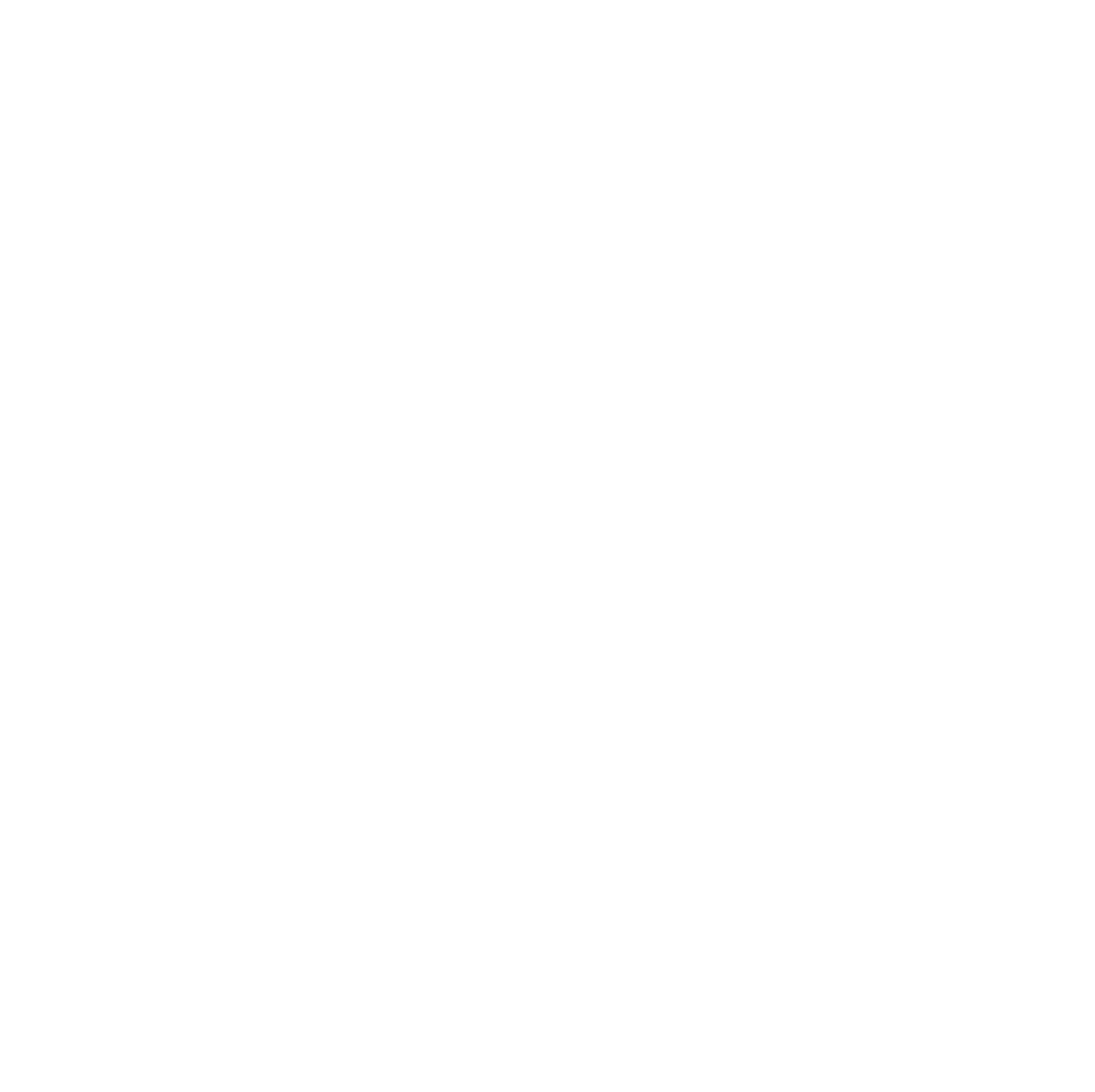
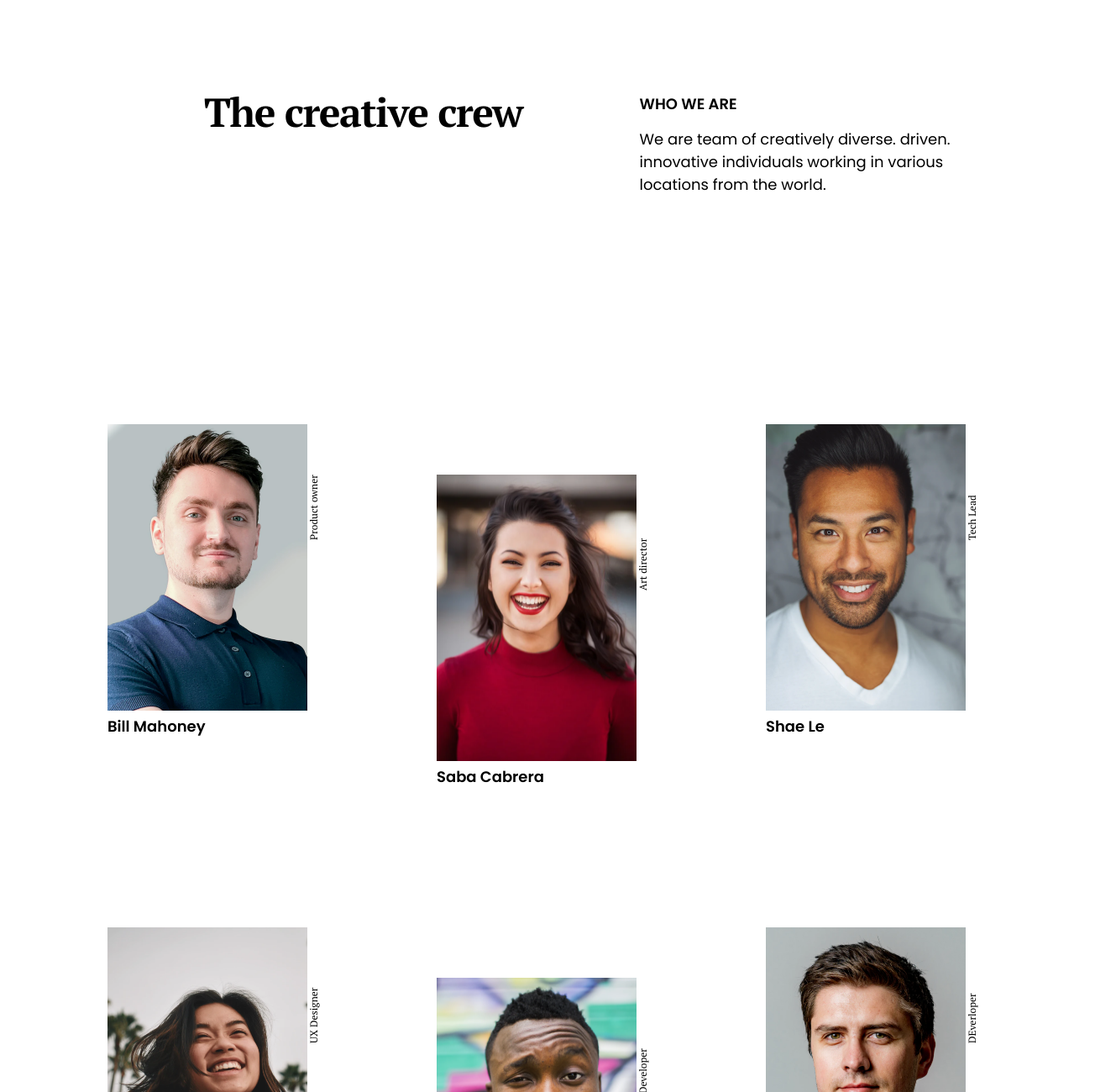
Before and after one commit to Dola333/Team-challenge-repo, a plain HTML site: page index.html in a window 1280 px wide. Shown: the top 1300 px of the page at 84% size, 1304 px wide, since content can reach past the window. Before the commit the page ends 800 px from the top, so only its background shows below. Drawn offline with Linux system fonts and the light colour scheme.

Commit message:
add all the codes

```diff
--- a/index.html
+++ b/index.html
@@ -0,0 +1,183 @@
+<!DOCTYPE html>
+<html lang="en">
+<head>
+    <meta charset="UTF-8">
+    <meta name="viewport" content="width=device-width, initial-scale=1.0">
+    <link rel="preconnect" href="https://fonts.googleapis.com">
+<link rel="preconnect" href="https://fonts.gstatic.com" crossorigin>
+<link href="https://fonts.googleapis.com/css2?family=Poppins:ital,wght@0,100;0,200;0,300;0,400;0,500;0,600;0,700;0,800;0,900;1,100;1,200;1,300;1,400;1,500;1,600;1,700;1,800;1,900&display=swap" rel="stylesheet">
+<link rel="preconnect" href="https://fonts.googleapis.com">
+<link rel="preconnect" href="https://fonts.gstatic.com" crossorigin>
+<link href="https://fonts.googleapis.com/css2?family=PT+Serif:ital,wght@0,400;0,700;1,400;1,700&display=swap" rel="stylesheet">
+<link rel="stylesheet" href="style.css">
+    <title>Team challenge repo</title>
+</head>
+<body>
+      <header>
+        <section class="header">
+            <div class="header-heading">
+                <h1>The creative crew</h1>
+            </div>
+            <div class="header-info">
+                <h3>WHO WE ARE</h3>
+                <p>We are team of creatively diverse.  driven. <br> innovative individuals working in various <br> locations from the world.</p>
+            </div>
+
+        </section>
+      </header>
+
+      <main>
+
+            <section>
+
+               <div class="main-container">
+
+                 <div class="items">
+
+                        <p class="title">
+                            Product owner</p>
+
+                                <img src="photo1.png" alt="1">
+
+
+                            <p class="name">
+                                Bill Mahoney
+                            </p>
+
+
+                 </div>
+                 <div class="items red">
+                    <p class="title">
+                        Art director </p>
+
+                            <img src="photo2.png" alt="2">
+
+
+                        <p class="names">
+                            Saba Cabrera
+                        </p>
+
+                 </div>
+                 <div class="items">
+                    <p class="title">
+                        Tech Lead </p>
+
+                            <img src="photo3.png" alt="3">
+
+
+                        <p class="name">
+                            Shae Le
+                        </p>
+                 </div>
+                 <div class="items">
+                    <p class="title">
+                        UX Designer  </p>
+
+                            <img src="photo4.png" alt="4">
+
+
+                        <p class="name">
+                            Skylah Lu
+                        </p>
+                 </div>
+                 <div class="items red">
+                    <p class="title">
+                        Developer </p>
+
+                            <img src="photo5.png" alt="5">
+
+
+                        <p class="names">
+                            Griff Richards
+                        </p>
+                 </div>
+                 <div class="items">
+                    <p class="title">
+                        DEverloper </p>
+
+                            <img src="photo6.png" alt="6">
+
+
+                        <p class="name">
+                            Stan John
+                        </p>
+                 </div>
+
+
+
+
+
+
+
+
+
+
+
+
+
+
+
+               </div>
+
+
+
+
+
+
+
+
+
+
+
+
+
+
+
+
+
+
+            </section>
+
+
+
+
+
+
+
+
+
+
+
+
+
+
+
+
+
+      </main>
+
+
+
+
+
+
+
+
+
+
+
+
+
+
+
+
+
+
+
+
+
+
+
+
+</body>
+</html>
--- a/style.css
+++ b/style.css
@@ -3,3 +3,139 @@
     padding: 0%;
     font-family: "PT Serif", serif;
 }
+
+.header {
+    display: flex;
+    width: 100%;
+    margin-bottom: 5px;
+}
+
+.header-heading {
+    width: 278px;
+height: 47px;
+padding-top: 110px;
+padding-left: 243px;
+gap: 0px;
+opacity: 0px;
+font-family:"PT Serif", serif ;
+font-size: 32px;
+font-weight: 700;
+line-height: 47.7px;
+letter-spacing: -0.045em;
+text-align: left;
+width: 50%;
+
+}
+
+.header-info {
+    width: 50%;
+}
+
+
+.header-info > h3 {
+    width: 117px;
+height: 27px;
+padding-top: 110px;
+
+gap: 0px;
+opacity: 0px;
+font-family: "Poppins";
+font-size: 18px;
+font-weight: 600;
+line-height: 27px;
+text-align: left;
+color: #000000;
+
+}
+
+.header-info > p {
+    width: 439px;
+height: 87px;
+font-family: "Poppins";
+font-size: 18px;
+font-weight: 400;
+line-height: 27px;
+text-align: left;
+
+padding-top: 15px;
+gap: 0px;
+opacity: 0px;
+
+}
+
+
+.main-container {
+
+    display: grid;
+    grid-template-columns: repeat(3,1fr);
+    row-gap: 50px;
+    margin-top: 150px;
+    padding-left: 10%;
+    padding-right: 5%;
+    margin-bottom: 100px;
+}
+
+
+.items > img {
+    width: 238px;
+height: 341px;
+top: 330px;
+left: 901px;
+gap: 0px;
+opacity: 0px;
+
+}
+
+.name {
+    width: 117px;
+height: 27px;
+top: 686px;
+left: 240px;
+gap: 0px;
+opacity: 0px;
+font-family: "Poppins";
+font-size: 18px;
+font-weight: 600;
+line-height: 27px;
+text-align: left;
+color: #000000;
+
+}
+
+.title {
+    width: 102px;
+height: 16px;
+padding-right: 290px;
+padding-top: 100px;
+
+gap: 0px;
+opacity: 0px;
+transform: rotate(-90deg);
+font-family:"PT Serif", serif;
+font-size: 12px;
+font-weight: 400;
+line-height: 15.9px;
+text-align: left;
+color: #000000;
+
+}
+
+.red {
+    padding-top: 60px;
+}
+
+.names {
+    width: 128px;
+height: 27px;
+top: 791px;
+left: 571px;
+gap: 0px;
+opacity: 0px;
+font-family: Poppins;
+font-size: 18px;
+font-weight: 600;
+line-height: 27px;
+text-align: left;
+color: #000000;
+
+}
```
